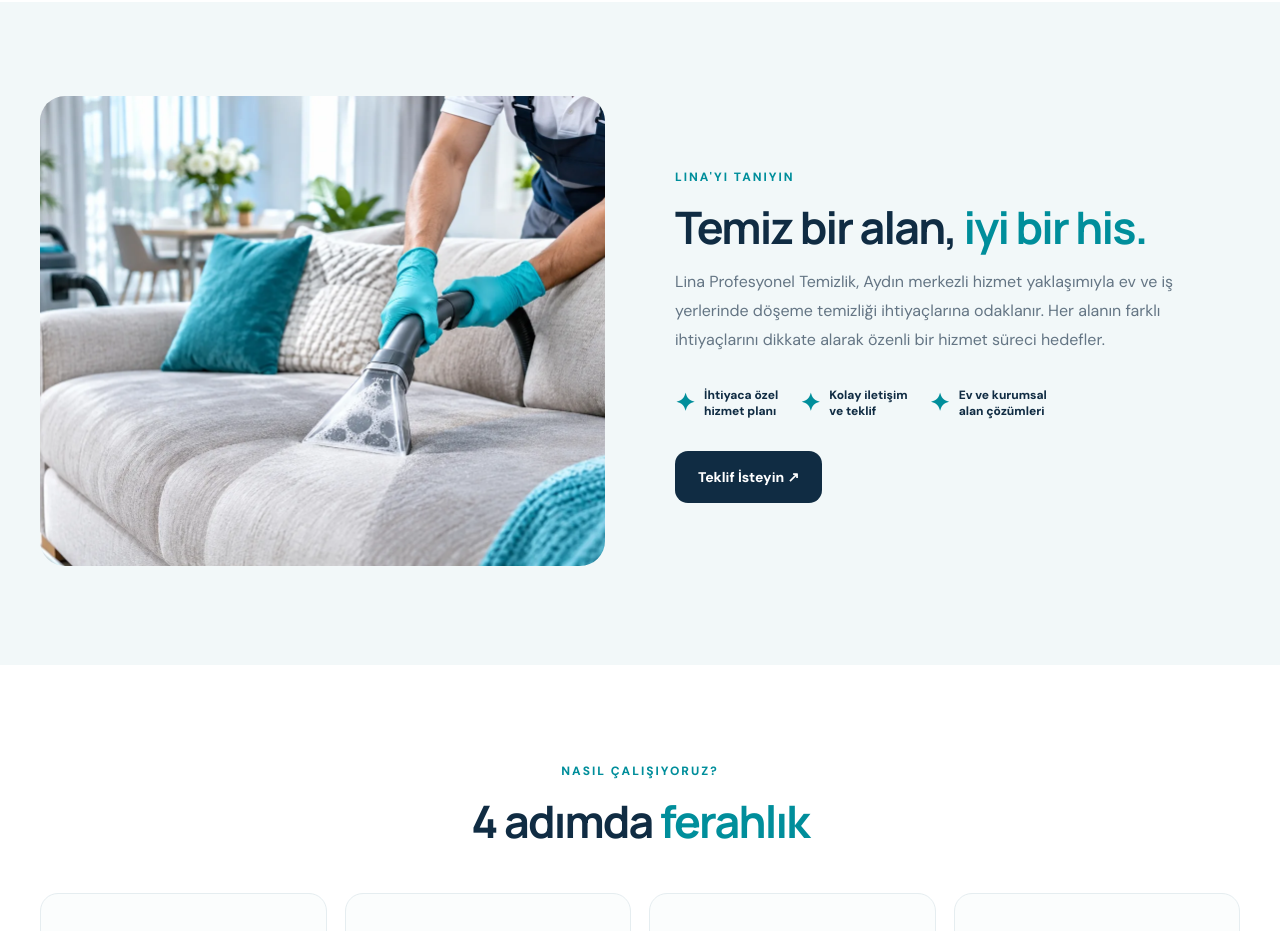
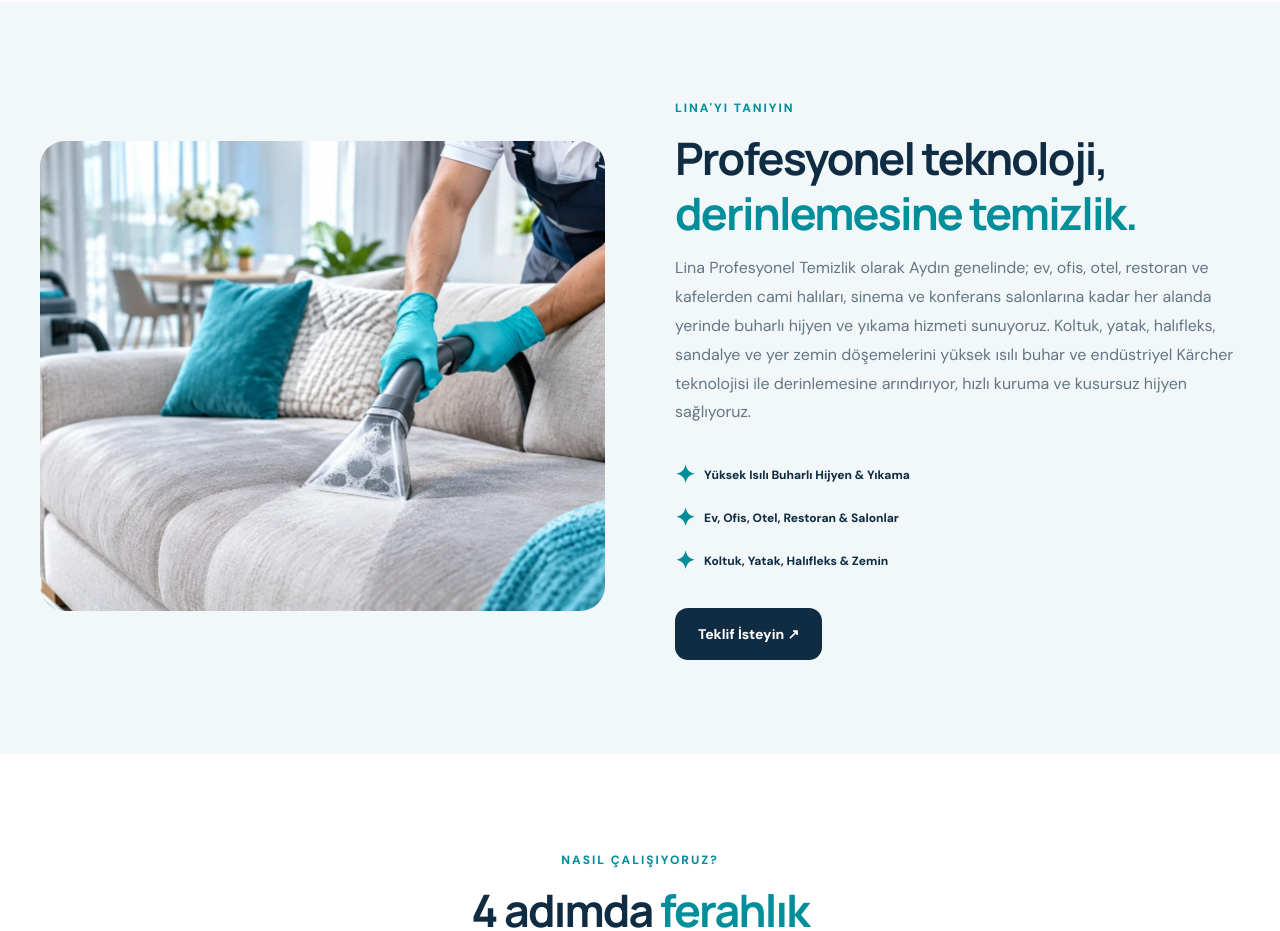
Before and after one commit to ozkvn10-cloud/lina-profesyonel-temizlik, a plain HTML site: page index.html in a window 1280 px wide. Shown: the part 1420-2351 px from the top of the page. Drawn offline with Linux system fonts and the light colour scheme.

Commit message:
Update Lina about section and service highlights

```diff
--- a/index.html
+++ b/index.html
@@ -2,7 +2,7 @@
 <header class="header"><div class="wrap nav"><a class="brand" href="#anasayfa" aria-label="Lina ana sayfa"><img class="logo-image" src="lina-logo.webp" alt="Lina logosu" width="180" height="96"></a><button class="hamburger" aria-label="Menüyü aç" aria-expanded="false" id="menuBtn">☰</button><nav id="menu"><a href="#anasayfa">Ana Sayfa</a><a href="#hakkimizda">Hakkımızda</a><a href="#hizmetler">Hizmetlerimiz</a><a href="#bolgeler">Hizmet Bölgeleri</a><a href="#iletisim">İletişim</a></nav><a class="nav-cta" href="#teklif">✦ Teklif Al</a></div></header>
 <main><section class="hero" id="anasayfa"><div class="hero-bg"></div><div class="wrap hero-inner"><div class="hero-copy"><div class="eyebrow">◉ AYDIN MERKEZLİ • EGE BÖLGESİ</div><h1>Yaşam Alanlarınıza <span>Profesyonel Temizlik.</span></h1><p>Koltuk, halıfleks, yerinde halı ve yatak temizliğinde özenli çözümler. Evinize ve iş yerinize ferahlık katıyoruz.</p><div class="actions"><a class="btn primary" href="https://wa.me/905388210913?text=Merhaba%20Lina%20Profesyonel%20Temizlik%2C%20fiyat%20teklifi%20almak%20istiyorum." target="_blank" rel="noopener noreferrer">WhatsApp'tan Teklif Al <span>↗</span></a><a class="btn secondary" href="#hizmetler">Hizmetleri Keşfet ↗</a></div><div class="hero-points"><span>✧ Özenli hizmet</span><span>✧ Profesyonel yaklaşım</span><span>✧ Ege Bölgesi</span></div></div></div></section>
 <section class="section services" id="hizmetler"><div class="wrap"><div class="section-heading"><span class="kicker">HİZMETLERİMİZ</span><h2>Her alana özel <em>temizlik çözümleri</em></h2><p>Evlerden ofislere, yaşam alanlarınız için titizlikle planlanan hizmetler.</p></div><div class="service-grid"><article class="service-card"><img src="koltuk.webp" alt="Profesyonel koltuk yıkama uygulaması"><div><span>01</span><h3>Koltuk Yıkama</h3><a href="#teklif" aria-label="Koltuk yıkama teklifi">↗</a></div></article><article class="service-card"><img src="hali.webp" alt="Halıfleks temizliği temsili görseli"><div><span>02</span><h3>Halıfleks Temizliği</h3><a href="#teklif" aria-label="Halıfleks teklifi">↗</a></div></article><article class="service-card"><img src="yerinde.webp" alt="Yerinde temizlik ekipmanı temsili görseli"><div><span>03</span><h3>Yerinde Halı Yıkama</h3><a href="#teklif" aria-label="Yerinde halı teklifi">↗</a></div></article><article class="service-card"><img src="yatak.webp" alt="Yatak yüzeyinin profesyonel temizliği"><div><span>04</span><h3>Yatak Temizliği</h3><a href="#teklif" aria-label="Yatak temizliği teklifi">↗</a></div></article></div><p class="demo-note">Görseller tanıtım amaçlıdır; gerçek müşteri çalışması olarak sunulmaz.</p></div></section>
-<section class="section about" id="hakkimizda"><div class="wrap about-grid"><div class="about-photo"><img src="koltuk.webp" loading="lazy" alt="Koltuk temizleme makinesiyle uygulama"></div><div><span class="kicker">LINA'YI TANIYIN</span><h2>Temiz bir alan, <em>iyi bir his.</em></h2><p>Lina Profesyonel Temizlik, Aydın merkezli hizmet yaklaşımıyla ev ve iş yerlerinde döşeme temizliği ihtiyaçlarına odaklanır. Her alanın farklı ihtiyaçlarını dikkate alarak özenli bir hizmet süreci hedefler.</p><div class="features"><div><b>✦</b><span>İhtiyaca özel<br>hizmet planı</span></div><div><b>✦</b><span>Kolay iletişim<br>ve teklif</span></div><div><b>✦</b><span>Ev ve kurumsal<br>alan çözümleri</span></div></div><a class="btn dark" href="#teklif">Teklif İsteyin ↗</a></div></div></section>
+<section class="section about" id="hakkimizda"><div class="wrap about-grid"><div class="about-photo"><img src="koltuk.webp" loading="lazy" alt="Koltuk temizleme makinesiyle uygulama"></div><div><span class="kicker">LINA'YI TANIYIN</span><h2>Profesyonel teknoloji, <em>derinlemesine temizlik.</em></h2><p>Lina Profesyonel Temizlik olarak Aydın genelinde; ev, ofis, otel, restoran ve kafelerden cami halıları, sinema ve konferans salonlarına kadar her alanda yerinde buharlı hijyen ve yıkama hizmeti sunuyoruz. Koltuk, yatak, halıfleks, sandalye ve yer zemin döşemelerini yüksek ısılı buhar ve endüstriyel Kärcher teknolojisi ile derinlemesine arındırıyor, hızlı kuruma ve kusursuz hijyen sağlıyoruz.</p><div class="features" style="display:grid;gap:12px"><div><b>✦</b><span>Yüksek Isılı Buharlı Hijyen &amp; Yıkama</span></div><div><b>✦</b><span>Ev, Ofis, Otel, Restoran &amp; Salonlar</span></div><div><b>✦</b><span>Koltuk, Yatak, Halıfleks &amp; Zemin</span></div></div><a class="btn dark" href="#teklif">Teklif İsteyin ↗</a></div></div></section>
 <section class="section steps"><div class="wrap"><div class="section-heading"><span class="kicker">NASIL ÇALIŞIYORUZ?</span><h2>4 adımda <em>ferahlık</em></h2></div><div class="step-grid"><div><strong>01</strong><h3>Talep Oluşturun</h3><p>İhtiyacınız olan hizmeti bize bildirin.</p></div><div><strong>02</strong><h3>Detayları Paylaşın</h3><p>Alan ve ölçü bilgilerinizi iletin.</p></div><div><strong>03</strong><h3>Planlayalım</h3><p>Uygun hizmet kapsamını birlikte netleştirelim.</p></div><div><strong>04</strong><h3>Temizlik</h3><p>Planlanan uygulama gerçekleştirilsin.</p></div></div></div></section>
 <section class="section regions" id="bolgeler"><div class="wrap"><span class="kicker">HİZMET BÖLGELERİ</span><h2>Aydın'dan <em>Ege'ye</em></h2><p>Aydın merkezli hizmet planlaması. İl ve ilçelerde hizmet uygunluğu için bizimle iletişime geçin.</p><div class="chips"><span>Aydın</span><span>İzmir</span><span>Muğla</span><span>Denizli</span><span>Manisa</span><span>Uşak</span><span>Kütahya</span><span>Afyonkarahisar</span></div></div></section>
 <section class="section quote" id="teklif"><div class="wrap quote-grid"><div><span class="kicker light">BİZE ULAŞIN</span><h2>Temiz bir başlangıç için <em>bir mesaj yeter.</em></h2><p>Hizmetinizi seçin, size özel bir teklif mesajı hazırlayalım. Formu doldurun, WhatsApp üzerinden doğrudan fiyat teklifi isteyin.</p><div class="quote-deco">LINA ✦</div></div><form id="quoteForm"><label>Hizmet seçimi<select id="service" required><option value="">Hizmet seçiniz</option><option>Koltuk Yıkama</option><option>Halıfleks Temizliği</option><option>Yerinde Halı Yıkama</option><option>Yatak Temizliği</option><option>Diğer</option></select></label><label>İl<select id="city" required><option value="">İl seçiniz</option><option>Aydın</option><option>İzmir</option><option>Muğla</option><option>Denizli</option><option>Manisa</option><option>Uşak</option><option>Kütahya</option><option>Afyonkarahisar</option></select></label><label>Detaylar<textarea id="details" placeholder="Örn. 2 adet üçlü koltuk, Efeler/Aydın" rows="3"></textarea></label><button class="btn primary full" type="submit">WhatsApp’tan Teklif İste ↗</button><div class="result" id="result" hidden><strong>Hazırlanan mesaj</strong><p id="message"></p><button type="button" id="copyBtn" class="btn dark full">Mesajı Kopyala</button><small id="whatsappInfo">WhatsApp üzerinden Lina ile iletişime geçebilirsiniz.</small></div></form></div></section>
```
